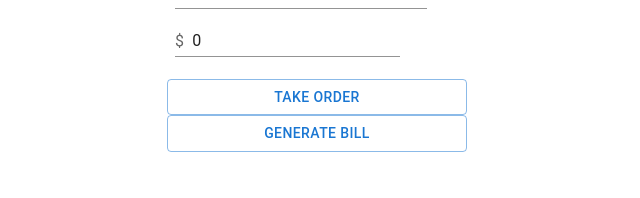
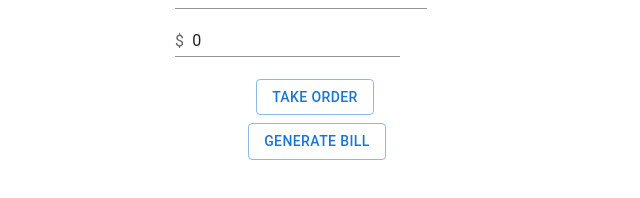
Before and after one commit to Zeroluffs/fairpay-frontend, a React (Create React App) app: page / in a window 1280 px wide. Shown: the part 374-572 px from the top of the page, without its empty margins (323-963 px from the left). Built offline with nearby package versions, Linux system fonts and the light colour scheme; no server answers.

Commit message:
button styling

```diff
--- a/src/App.css
+++ b/src/App.css
@@ -20,12 +20,17 @@
   display: flex;
   padding-top: 14px;
   flex-direction: column;
+  margin: auto;
 }
 
-.billingText{
+.billingText {
   font-size: 18px;
 }
 
-/* .takeButton {
-  padding-right: 24px;
-} */
+.takeButton {
+  margin-left: 8px;
+}
+
+.generateButton {
+  margin-top: 8px;
+}
--- a/src/App.js
+++ b/src/App.js
@@ -103,12 +103,16 @@ function App() {
         />
       </Box>
       <div className="buttonContainer">
-        <Button className="takeButton" onClick={onSubmit} variant="outlined">
-          Take Order
-        </Button>
-        <Button onClick={generateBill} variant="outlined">
-          Generate Bill
-        </Button>
+        <div className="takeButton">
+          <Button onClick={onSubmit} variant="outlined">
+            Take Order
+          </Button>
+        </div>
+        <div className="generateButton">
+          <Button onClick={generateBill} variant="outlined">
+            Generate Bill
+          </Button>
+        </div>
       </div>
 
       {showBill && (
```
